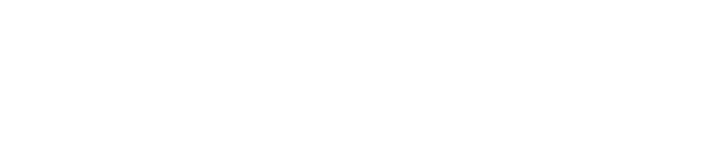
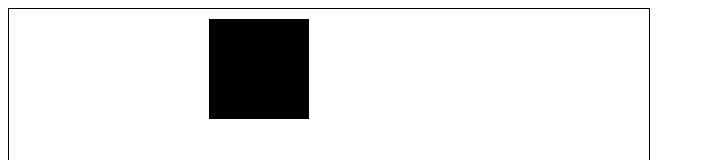
Before and after one commit to HPD1155/jsgame, a plain HTML site: page index.html in a window 1280 px wide. Shown: the top 160 px of the page, without its empty margins (0-705 px from the left). Drawn offline with Linux system fonts and the light colour scheme.

Commit message:
i made a square

```diff
--- a/index.html
+++ b/index.html
@@ -8,6 +8,9 @@
   </head>
   <body onload="loaded()">
     <script src="script.js"></script>
-    <canvas width="640" height="480"></canvas>
+    <canvas width="640" height="480" id="cvs">
+      Your browser does not support HTML5 canvas to run this game! Please try using a different browser or upgrade your current one!
+      <a href="https://jsgame.hpd1155.repl.co/canvas.log">logs</a>
+    </canvas>
   </body>
 </html>
--- a/script.js
+++ b/script.js
@@ -2,5 +2,9 @@ function loaded()
 {
   // start
   console.log("THIS IS THE FIRST QUANTUM GAME STUDIO GAME! A WEB BASED GAME U CAN PLAY! - QUANTUMXS")
-
+  // canvas stuff
+  var canvas = document.getElementById("cvs")
+  var context = canvas.getContext("2d")
+  // render
+  context.fillRect(200, 10, 100, 100)
 }
--- a/style.css
+++ b/style.css
@@ -0,0 +1,4 @@
+/* canvas */
+#cvs {
+  border: 1px solid black;
+}
```
Also changed, not shown: 1 other file.
